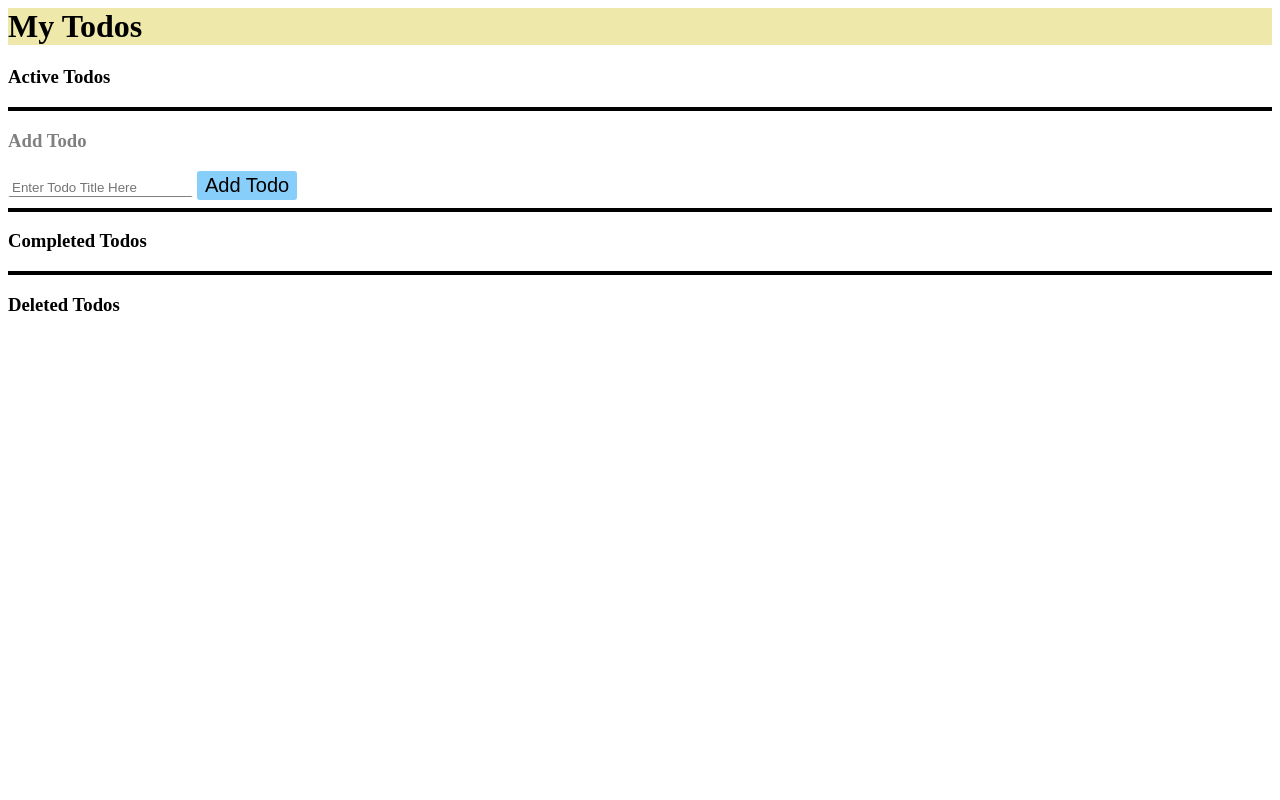
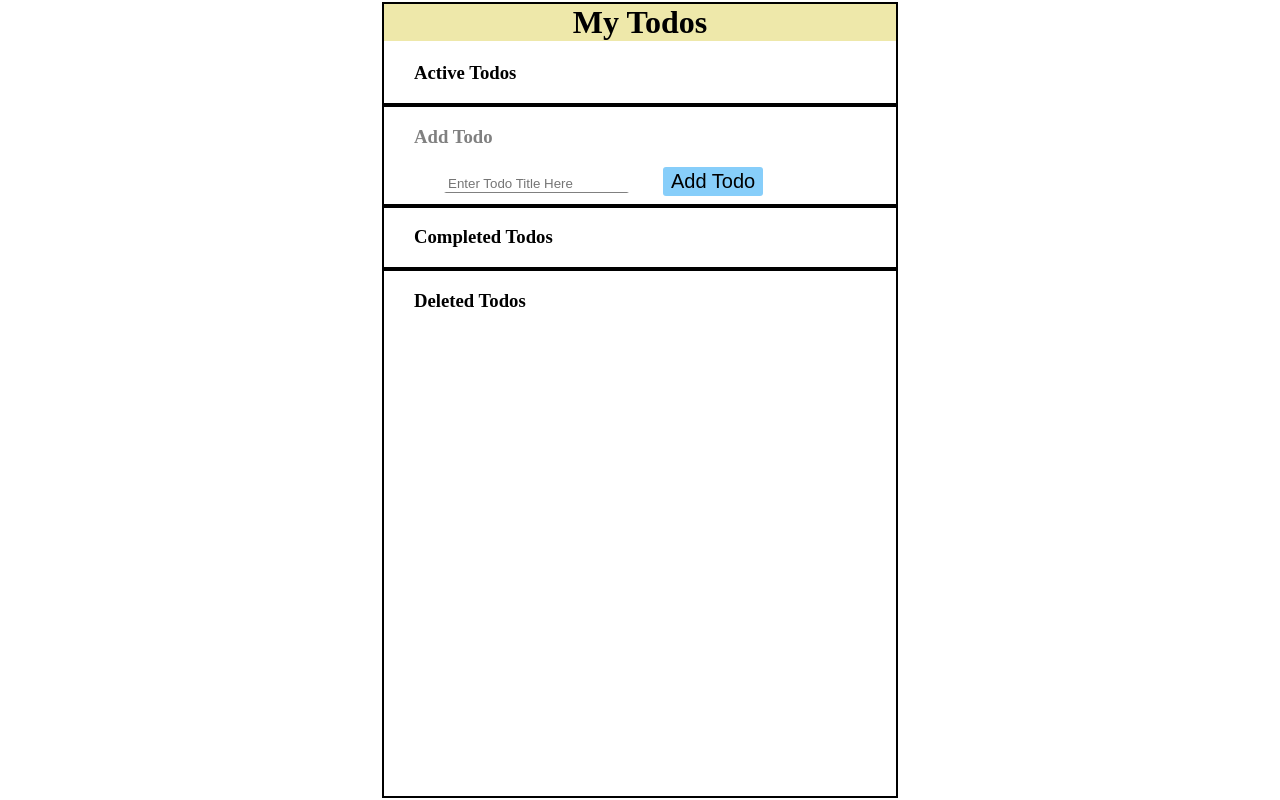
Before and after one commit to Abhijit-Kawale/TODO-App, a website: page public/index.html in a window 1280 px wide. Drawn offline with Linux system fonts and the light colour scheme; no server answers.

Commit message:
CSS improvement

```diff
--- a/public/styles.css
+++ b/public/styles.css
@@ -4,15 +4,22 @@ Rule - Selector, Descriptor
 
 */
 
+body {
+    margin: 2px auto;
+    width: 40%;
+    border: 2px solid black;
+    align-items:center;
+}
+
 .breathVertical {
-    margin-top:5px;
-    margin-bottom:5px;
+    margin-top:10px;
+    margin-bottom:10px;
 }
 
 
-.breathHorizontal {
-    margin-left:5px;
-    margin-right:5px;
+.breathHorizontal , #new_todo_input {
+    margin-left:60px;
+    margin-right:30px;
 }
 
 div.todoStatusACTIVE {
@@ -29,6 +36,7 @@ div.todoStatusCOMPLETE{
 div.todoStatusDELETED {
     color : red;
     text-decoration : line-through;
+    margin-left: 85px;
 
 }
 
@@ -36,6 +44,8 @@ button#delete{
     color: red;
     background: transparent;
     border: transparent;
+    float: right;
+    margin-right: 130px;
 }
 
 
@@ -46,6 +56,7 @@ input#checkbox {
     padding: 10px;
     border-radius: 3px;
     position: relative;
+    float: left;
 }
 
 input#checkbox:checked {
@@ -79,6 +90,10 @@ input#checkbox:checked:after {
 
 h1 {
     background-color: #eee8aa;
+    text-align: center;
+}
+h3 {
+  margin-left: 30px;
 }
 
 hr {
```
